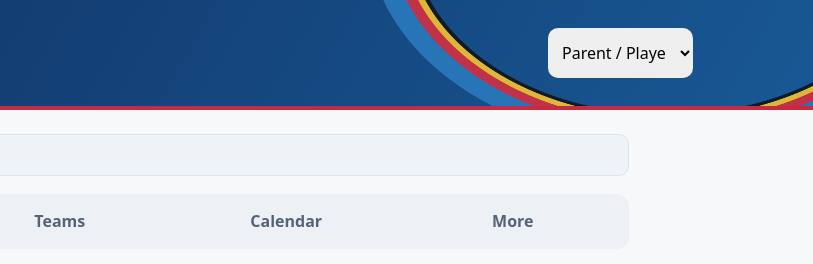
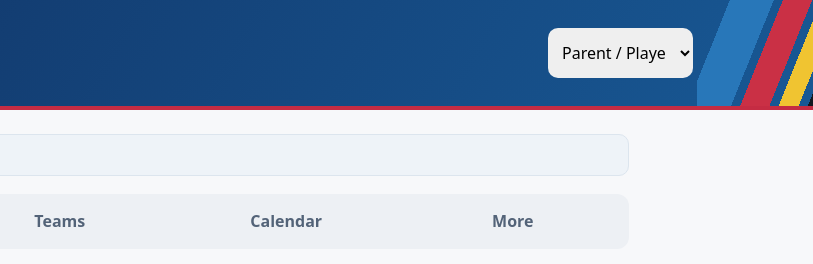
Before and after one commit to SGTP-Connect/SGTP-Connext, a website: page index.html in a window 1280 px wide. Shown: the top 264 px of the page, 467-1280 px from the left. Drawn offline with Linux system fonts and the light colour scheme.

Commit message:
Restore straight header bands in club colour priority

```diff
--- a/ui/brand.css
+++ b/ui/brand.css
@@ -10,9 +10,6 @@ header select{margin-right:0}
 header .brand img{object-fit:fill;clip-path:polygon(50% 0%,74% 6%,94% 15%,95% 35%,91% 57%,81% 77%,66% 93%,50% 100%,34% 93%,19% 77%,9% 57%,5% 35%,6% 15%,26% 6%);height:70px;width:70px}
 @media(max-width:600px){header .brand img{height:61px;width:61px}}
 
-/* Club rainbow: blue dominant, then red, yellow and black. */
-header:after{right:0;top:0;width:150px;height:100%;opacity:1;background:radial-gradient(ellipse at 125% 110%,transparent 0 30%,#111820 30.5% 35%,#f4c430 35.5% 42%,#d02d42 42.5% 52%,#2d7bc0 52.5% 68%,transparent 68.5%);pointer-events:none}
-@media(max-width:600px){header:after{right:0;width:106px;background:radial-gradient(ellipse at 135% 105%,transparent 0 30%,#111820 30.5% 35%,#f4c430 35.5% 42%,#d02d42 42.5% 52%,#2d7bc0 52.5% 68%,transparent 68.5%)}}
-/* A broad sweep entering along the top and curving around the right corner. */
-header:after{width:620px;height:440px;top:-286px;right:-164px;background:radial-gradient(ellipse at center,transparent 0 58%,#111820 58.2% 59%,#e8bc32 59.2% 60.5%,#ca3045 60.7% 63%,#2877b9 63.2% 68%,transparent 68.2%);opacity:.95}
-@media(max-width:600px){header:after{width:440px;height:380px;top:-250px;right:-180px;background:radial-gradient(ellipse at center,transparent 0 58%,#111820 58.2% 59%,#e8bc32 59.2% 60.5%,#ca3045 60.7% 63%,#2877b9 63.2% 68%,transparent 68.2%)}}
+/* Straight club-colour bands, with blue most prominent. */
+header:after{right:-24px;top:0;width:140px;height:100%;opacity:1;background:linear-gradient(112deg,transparent 0 18%,#2877b9 18% 42%,transparent 42% 47%,#ca3045 47% 63%,transparent 63% 68%,#f0c431 68% 79%,transparent 79% 84%,#111820 84% 91%,transparent 91%);pointer-events:none}
+@media(max-width:600px){header:after{width:106px;right:-20px}}
```
